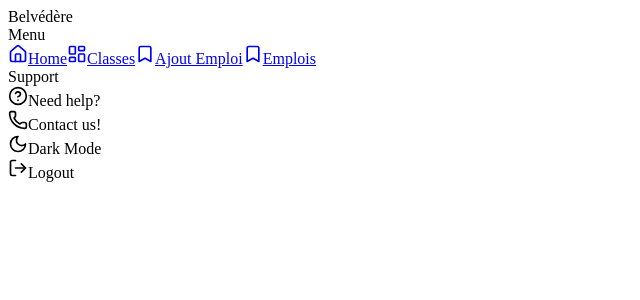
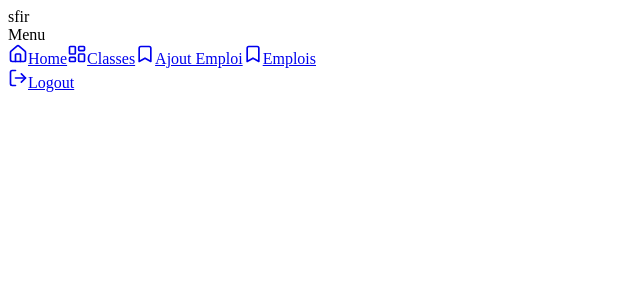
Before and after one commit to CorsBlocked/emploi, a React (Create React App) app in the folder client/: page /side in a window 1280 px wide. Shown: the top 300 px of the page, without its empty margins (0-640 px from the left). Built offline with nearby package versions, Linux system fonts and the light colour scheme.

Commit message:
YOUFAAAA2

```diff
--- a/client/src/components/Edittable.jsx
+++ b/client/src/components/Edittable.jsx
@@ -69,7 +69,6 @@ const Edittable = () => {
     <div className="min-h-screen flex bg-gray-50">
       <Sidebar /> {/* Add Sidebar here */}
       <div className="flex-1 p-6">
-        <h1 className="text-3xl font-bold text-blue-700 mb-4">Admin Page</h1>
 
         {/* Class Selection Dropdown */}
         <div className="flex justify-center text-black items-center mb-6">
--- a/client/src/components/Login.jsx
+++ b/client/src/components/Login.jsx
@@ -93,9 +93,7 @@ const Login = () => {
             />
             Remember me
           </label>
-          <a href="#" className="text-blue-500 hover:underline">
-            Forgot password?
-          </a>
+
         </div>
 
         {/* Submit Button */}
--- a/client/src/components/MenuPage.jsx
+++ b/client/src/components/MenuPage.jsx
@@ -13,15 +13,14 @@ const MenuHome = () => {
 
         <div className="w-full lg:w-1/2 flex flex-col justify-center items-center bg-white p-8">
         <h2 className="text-4xl lg:text-5xl font-bold mb-4 text-[#000000] ">
-            Plateforme des gestion des enseignements et emploi de temps..
+            Plateforme des gestion des etudiants et emploi de temps..
         </h2>
         <p className="text-gray-600 mb-6">
-            Transformez la gestion manuelle de vos emplois du temps en une gestion automatisée et efficace
         </p>
         <Link to="/login">
         <button
             className="w-full lg:w-4/4 bg-[#b24c6a] text-white py-3 rounded-md hover:bg-[#9e2145] mb-4">
-            Consulter les emplois du temps
+            Consulter votre emplois du temps
         </button>
         </Link>
         </div>
--- a/client/src/components/Sidebar.jsx
+++ b/client/src/components/Sidebar.jsx
@@ -1,5 +1,5 @@
 import React from 'react';
-import { Home, LayoutDashboard, Bookmark, MessageSquare, Settings, HelpCircle, Phone, Moon, LogOut } from 'lucide-react';
+import { Home, LayoutDashboard, Bookmark,  LogOut } from 'lucide-react';
 import { Link } from 'react-router-dom';
 
 const Sidebar = () => {
@@ -8,7 +8,7 @@ const Sidebar = () => {
     <div className="w-64 min-h-screen bg-white border-r border-gray-200 p-6">
       <div className="flex items-center mb-8">
         <div className="w-8 h-8 bg-pink-500 rounded-lg"></div>
-        <span className="ml-2 text-xl font-semibold">Belvédère</span>
+        <span className="ml-2 text-xl font-semibold">sfir</span>
       </div>
 
       <div className="mb-8">
@@ -34,29 +34,13 @@ const Sidebar = () => {
         </nav>
       </div>
 
-      <div className="mb-8">
-        <div className="text-gray-400 mb-4">Support</div>
-        <div className="space-y-4">
-          <div className="flex items-center text-gray-600 px-4 py-2">
-            <HelpCircle size={20} />
-            <span className="ml-3">Need help?</span>
-          </div>
-          <div className="flex items-center text-gray-600 px-4 py-2">
-            <Phone size={20} />
-            <span className="ml-3">Contact us!</span>
-          </div>
-        </div>
-      </div>
+
 
       <div className="pt-8 space-y-4">
-        <div className="flex items-center text-gray-600 px-4 py-2">
-          <Moon size={20} />
-          <span className="ml-3">Dark Mode</span>
-        </div>
-        <div className="flex items-center text-gray-600 px-4 py-2">
-          <LogOut size={20} />
-          <span className="ml-3">Logout</span>
-        </div>
+        <Link to="/LoginAdmin" className="flex items-center text-gray-600 px-4 py-2">
+            <LogOut size={20} />
+            <span className="ml-3">Logout</span>
+          </Link>
       </div>
     </div>
   );
```
